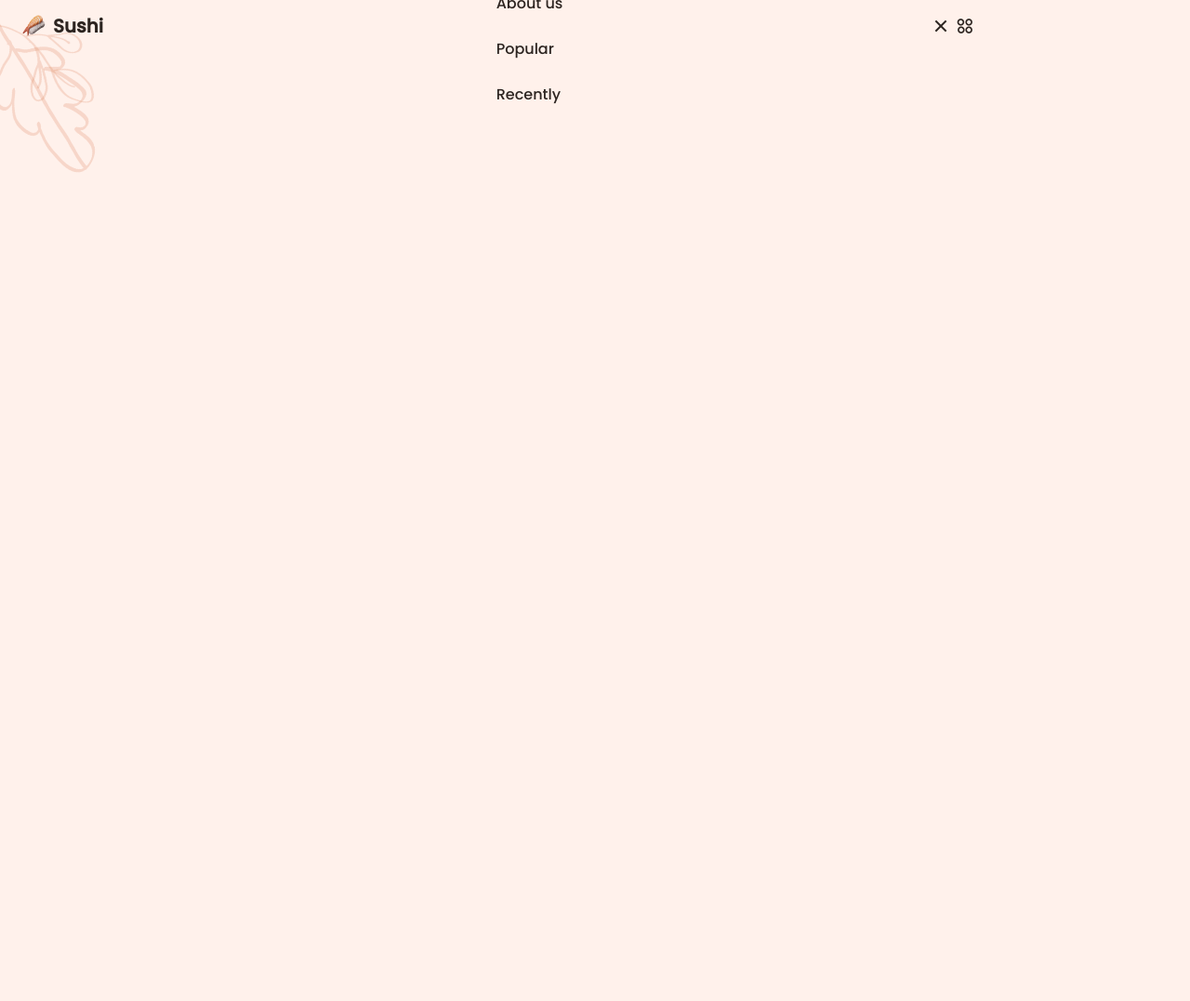
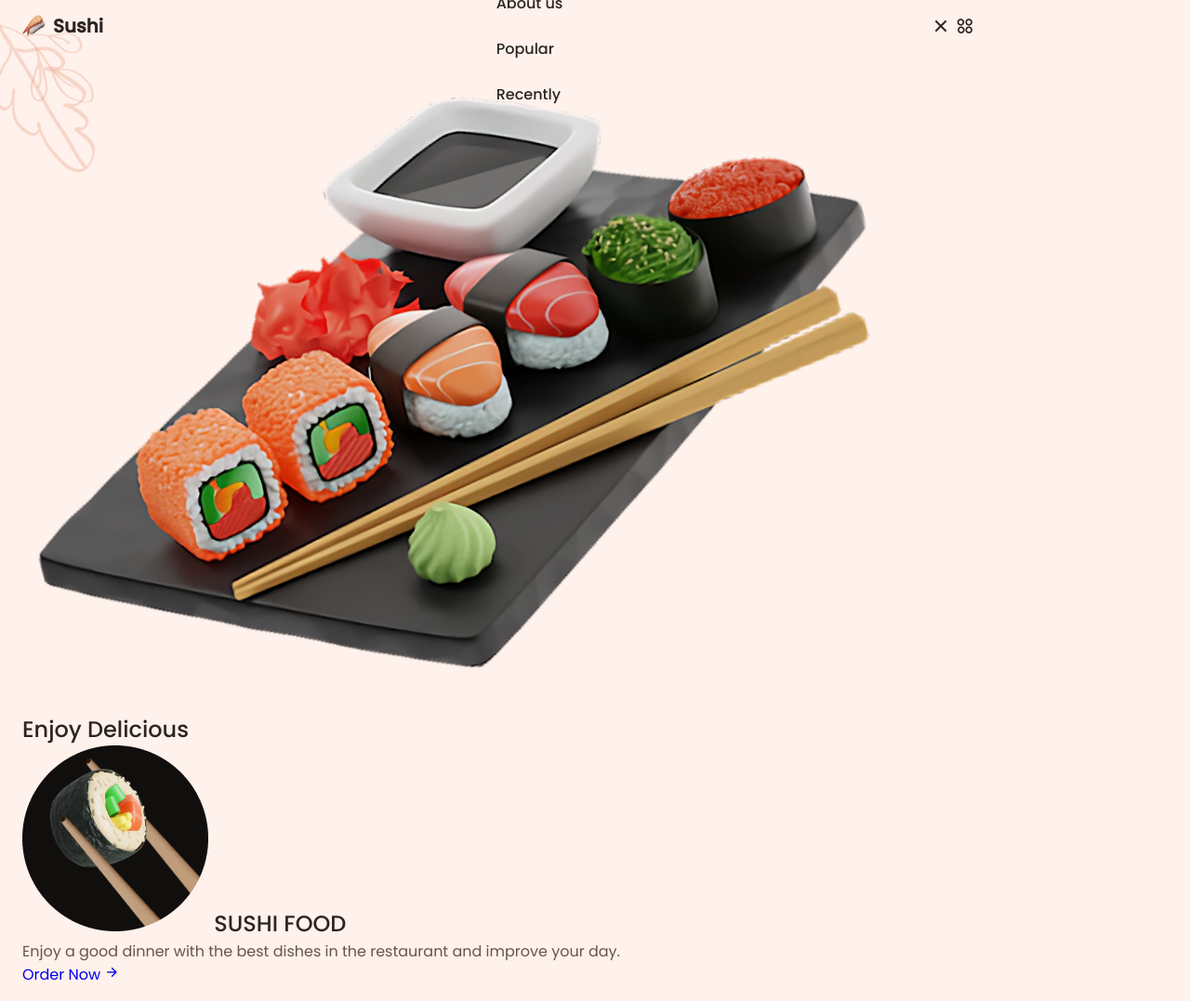
Before and after one commit to LeslieLopez25/sushi-restaurant, a plain HTML site: page index.html in a window 1280 px wide. Shown: the whole page at 93% size. Before the commit the page ends 800 px from the top, so only its background shows below. Drawn offline with nearby package versions, Linux system fonts and the light colour scheme.

Commit message:
Added home section

```diff
--- a/index.html
+++ b/index.html
@@ -66,6 +66,38 @@
         </nav>
     </header>
 
+    <!-- MAIN -->
+    <main class="main">
+        <!-- HOME -->
+        <section class="home section" id="home">
+            <div class="home__container container grid">
+                <img src="img/home-sushi-rolls.png" alt="home image" class="home__img">
+
+                <div class="home__date">
+                    <h1 class="home__title">
+                        Enjoy Delicious
+
+                        <div>
+                            <img src="img/home-sushi-title.png" alt="home image">
+                            SUSHI FOOD
+                        </div>
+                    </h1>
+
+                    <p class="home__description">
+                        Enjoy a good dinner with the best dishes in
+                        the restaurant and improve your day.
+                    </p>
+
+                    <a href="#" class="button">
+                        Order Now <i class="ri-arrow-right-line"></i>
+                    </a>
+                </div>
+            </div>
+
+            <!-- <img src="img/leaf-branch-2.png" alt="home image" class="home__leaf-1">
+            <img src="img/leaf-branch-4.png" alt="home image" class="home__leaf-1"> -->
+        </section>
+    </main>
 
     <!-- SCROLL UP -->
 
```
